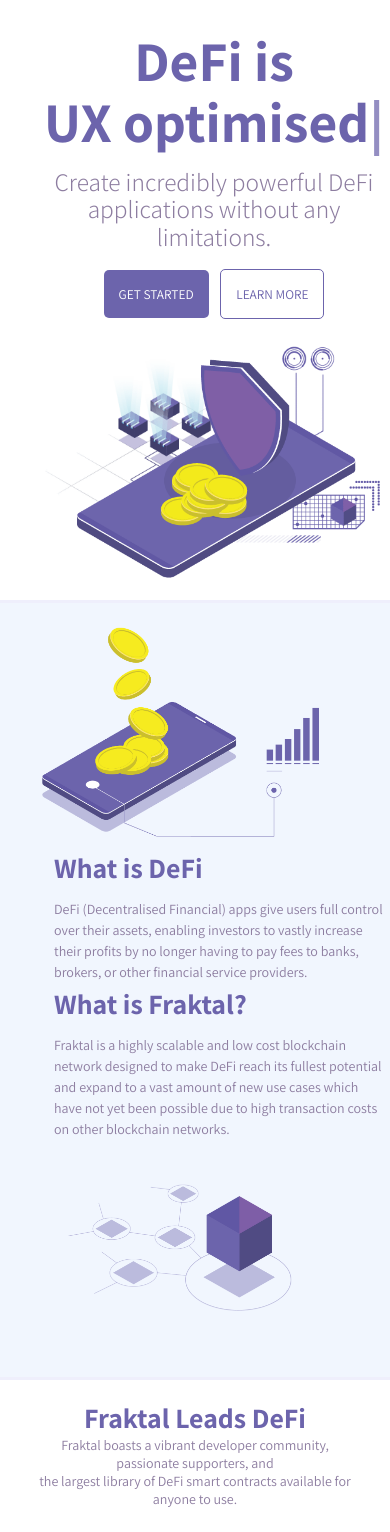
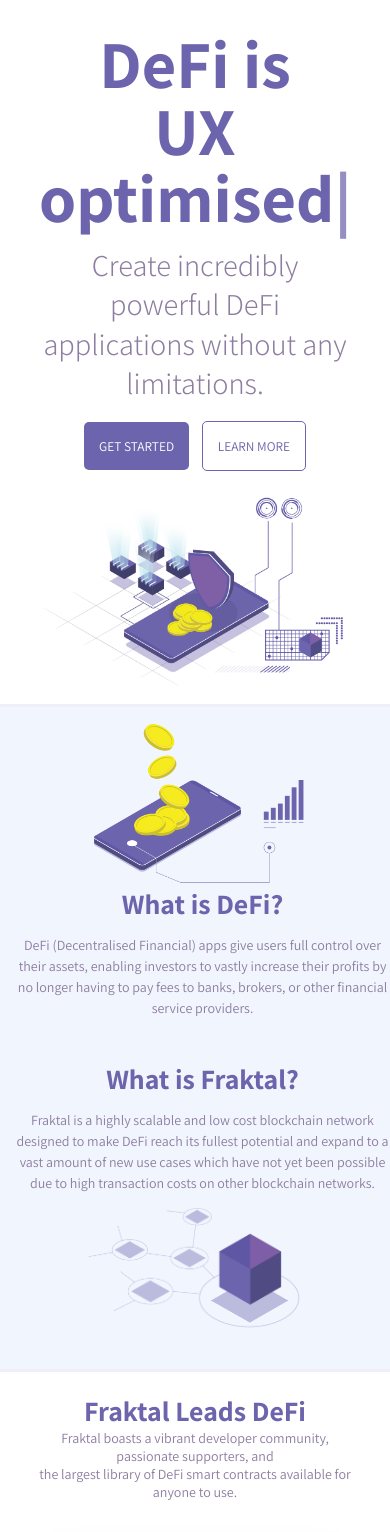
Before and after one commit to themikegit/fraktal, a plain HTML site: page index.html in a window 390 px wide. Shown: the part 68-1600 px from the top of the page. Drawn offline with nearby package versions, Linux system fonts and the light colour scheme.

Commit message:
landing tune

```diff
--- a/index.html
+++ b/index.html
@@ -107,17 +107,17 @@
 				<img class="gif" src="./assets/animated/web1.gif" alt="" />
 
 				<img class="static" src="./assets/animated/phone1.png" alt="" />
-
 			</div>
 		</hero>
 		<!--WHAT IS DEFI?-->
 		<intro>
-			<div class="first wow animate__fadeInUp">
-				<div class="graphic">
-					<img src="assets/what-02.png" alt="" />
+			<div class="defi wow animate__fadeInUp">
+				<div class="animaImgBottom">
+					<img class="phoneSet2" src="assets/animated/phoneSet2.png" alt="" />
+					<img class="phone2" src="assets/animated/phone2.png" alt="" />
 				</div>
 				<div class="text">
-					<h1>What is DeFi</h1>
+					<h1>What is DeFi?</h1>
 					<p>
 						DeFi (Decentralised Financial) apps give users full control over
 						their assets, enabling investors to vastly increase their profits by
@@ -126,20 +126,20 @@
 					</p>
 				</div>
 			</div>
-			<div class="second wow animate__fadeInUp">
-				<div class="first">
+			<div class="fraktal wow animate__fadeInUp">
 				<div class="text">
 					<h1>What is Fraktal?</h1>
 					<p>
 						Fraktal is a highly scalable and low cost blockchain network
 						designed to make DeFi reach its fullest potential and expand to a
-							vast amount of new use cases which have not yet been possible due
-							to high transaction costs on other blockchain networks.
+						vast amount of new use cases which have not yet been possible due to
+						high transaction costs on other blockchain networks.
 					</p>
 				</div>
-					<div class="graphic">
-						<img src="assets/fraktal.png" alt="" />
-					</div>
+				<div class="animaImgTop">
+					<img src="assets/animated/cubeSet.png" alt="" />
+					<img class="cubeShadow" src="assets/animated/cubeShadow.png" alt="" />
+					<img class="cube" src="assets/animated/cube.png" alt="" />
 				</div>
 			</div>
 		</intro>
--- a/js/js.js
+++ b/js/js.js
@@ -5,7 +5,7 @@
 	});
 	$("#nav-icon").click(function () {
 		$(this).toggleClass("open");
-		$(".mobile-panel").fadeToggle(400);
+		$(".mobile-panel").fadeToggle(200);
 		$("body").toggleClass("lock-scroll");
 	});
 });
@@ -25,7 +25,45 @@
 	targets: "img.static",
 	translateY: 15,
 	duration: 5000,
-	direction: 'alternate',
-	easing: 'cubicBezier(.5, .05, .1, .3)',
+	direction: "alternate",
+	easing: "cubicBezier(.5, .05, .1, .3)",
 	loop: true,
 });
+
+anime({
+	targets: "img.cube",
+	translateY: 20,
+	duration: 5000,
+	direction: "alternate",
+	easing: "cubicBezier(.5, .05, .1, .3)",
+	loop: true,
+});
+
+anime({
+	targets: "img.cubeShadow",
+	scale: 1.2,
+	translateX: -10,
+	easing: "cubicBezier(.5, .05, .1, .3)",
+	duration: 5000,
+	direction: "alternate",
+	loop: true,
+});
+
+anime({
+	targets: "img.phone2",
+	translateY: 10,
+	duration: 5000,
+	direction: "alternate",
+	easing: "cubicBezier(.5, .05, .1, .3)",
+	loop: true,
+});
+
+anime({
+	targets: "img.phoneSet2",
+	scaleX: [
+		{ value: 1, easing: "cubicBezier(.5, .05, .1, .3)", duration: 5000 },
+	],
+	duration: 5000,
+	direction: "alternate",
+	loop: true,
+});
--- a/style/style.scss
+++ b/style/style.scss
@@ -233,8 +233,8 @@
 
 hero {
 	display: grid;
-	grid-template-columns: repeat(auto-fit, minmax(350px, 1fr));
-	padding: 8% 10%;
+	grid-template-columns: repeat(auto-fit, minmax(300px, 1fr));
+	padding: 10% 10% 2%;
 
 	.graphic {
 		display: flex;
@@ -249,16 +249,15 @@
 		}
 		.static {
 			position: absolute;
-
-			width: 300px;
+			width: 20%;
 		}
 	}
 	.title-hero {
 		display: flex;
 		flex-direction: column;
 		justify-content: center;
-		font-size: 2em;
-		line-height: 1.1;
+		font-size: 2.4em;
+		line-height: 1;
 		color: $blue;
 
 		p {
@@ -266,6 +265,7 @@
 			font-size: 0.9em;
 			font-weight: 300;
 			margin: 15px 0 15px 0;
+			line-height: 1.3;
 		}
 
 		.btns {
@@ -289,28 +289,44 @@
 intro {
 	@include section;
 	background-color: $lightBlue;
-
-	.first {
-		display: grid;
-		grid-auto-flow: dense;
-		grid-template-columns: repeat(auto-fit, minmax(350px, 1fr));
-
+	padding: 10%;
 	.text {
-			color: $softBlue;
 		display: flex;
 		padding-left: 15px;
 		line-height: 1.5;
 		flex-direction: column;
 		justify-content: center;
+		color: $softBlue;
 		h1 {
 			padding-bottom: 10px;
 			color: $blue;
 		}
 	}
-		.graphic {
-			padding-right: 15px;
+	.defi {
+		display: grid;
+		grid-template-columns: repeat(auto-fit, minmax(350px, 1fr));
+
+		margin-bottom: 10%;
+		.animaImgBottom {
+			position: relative;
 			img {
-				width: 85%;
+				position: absolute;
+				left: 20%;
+				bottom: -20%;
+				width: 60%;
+			}
+		}
+	}
+	.fraktal {
+		display: grid;
+		grid-template-columns: repeat(auto-fit, minmax(350px, 1fr));
+		.animaImgTop {
+			position: relative;
+			img {
+				position: absolute;
+				top: -10%;
+				left: 20%;
+				width: 60%;
 			}
 		}
 	}
@@ -402,7 +418,7 @@
 		.card {
 			@include card-style;
 			flex-direction: column;
-			width: 210px;
+			width: 230px;
 			text-align: center;
 			transition: 300ms ease-in-out;
 			&:hover {
@@ -488,9 +504,13 @@
 			list-style: none;
 			li {
 				padding: 5px 0;
+
 				a {
 					color: white;
 					text-decoration: none;
+					&:hover {
+						color: $softBlue;
+					}
 				}
 			}
 		}
@@ -509,7 +529,22 @@
 	overflow-y: hidden;
 }
 
-@media only screen and (max-width: 786px) {
+@media only screen and (max-width: 768px) {
+	.nav .links ul {
+		display: none !important;
+	}
+	.nav {
+		padding: 5% !important;
+	}
+
+	#nav-icon {
+		display: block;
+	}
+
+	.title-hero {
+		text-align: center;
+	}
+
 	hero {
 		padding-top: 25%;
 		.title {
@@ -517,6 +552,11 @@
 		}
 		.btns {
 			margin-bottom: 15px;
+		}
+		.graphic {
+			.static {
+				width: 40%;
+			}
 		}
 	}
 	.nav .links ul {
@@ -535,8 +575,7 @@
 	}
 
 	intro {
-		padding: none;
-		margin: none;
+		text-align: center;
 	}
 
 	footer {
@@ -548,3 +587,123 @@
 		}
 	}
 }
+
+@media (max-width: 575.98px) {
+	.nav .links ul {
+		display: none !important;
+	}
+	.nav {
+		padding: 5% !important;
+	}
+
+	#nav-icon {
+		display: block;
+	}
+
+	.title-hero {
+		text-align: center;
+	}
+
+	hero {
+		padding-top: 25%;
+		.title {
+			font-size: 1.5em;
+		}
+		.btns {
+			margin-bottom: 15px;
+		}
+		.graphic {
+			.static {
+				width: 40%;
+			}
+		}
+	}
+	.nav .links ul {
+		display: none !important;
+	}
+	.nav {
+		padding: 5% !important;
+	}
+
+	#nav-icon {
+		display: block;
+	}
+
+	.title-hero {
+		text-align: center;
+	}
+
+	intro {
+		padding: 45% 0;
+		text-align: center;
+	}
+
+	footer {
+		text-align: center;
+		.cta {
+			button {
+				margin-bottom: 15px;
+			}
+		}
+	}
+}
+
+@media (max-width: 699px) {
+	.nav .links ul {
+		display: none !important;
+	}
+	.nav {
+		padding: 5% !important;
+	}
+
+	#nav-icon {
+		display: block;
+	}
+
+	.title-hero {
+		text-align: center;
+	}
+
+	hero {
+		padding-top: 25%;
+		.title {
+			font-size: 1.5em;
+		}
+		.btns {
+			margin-bottom: 15px;
+		}
+		.graphic {
+			.static {
+				width: 40%;
+			}
+		}
+	}
+	.nav .links ul {
+		display: none !important;
+	}
+	.nav {
+		padding: 5% !important;
+	}
+
+	#nav-icon {
+		display: block;
+	}
+
+	.title-hero {
+		text-align: center;
+	}
+
+	intro {
+		padding: 45% 0;
+		text-align: center;
+	}
+
+	footer {
+		text-align: center;
+		.cta {
+			button {
+				margin-bottom: 15px;
+			}
+		}
+	}
+}
```
Also changed, not shown: assets/animated/cube.png (added), assets/animated/cubeSet.png (added), assets/animated/cubeShadow.png (added), assets/animated/phone2.png (added), assets/animated/phoneSet2.png (added), style/style.css, 1 other file. Lines whose indentation alone changed are shown as unchanged.
